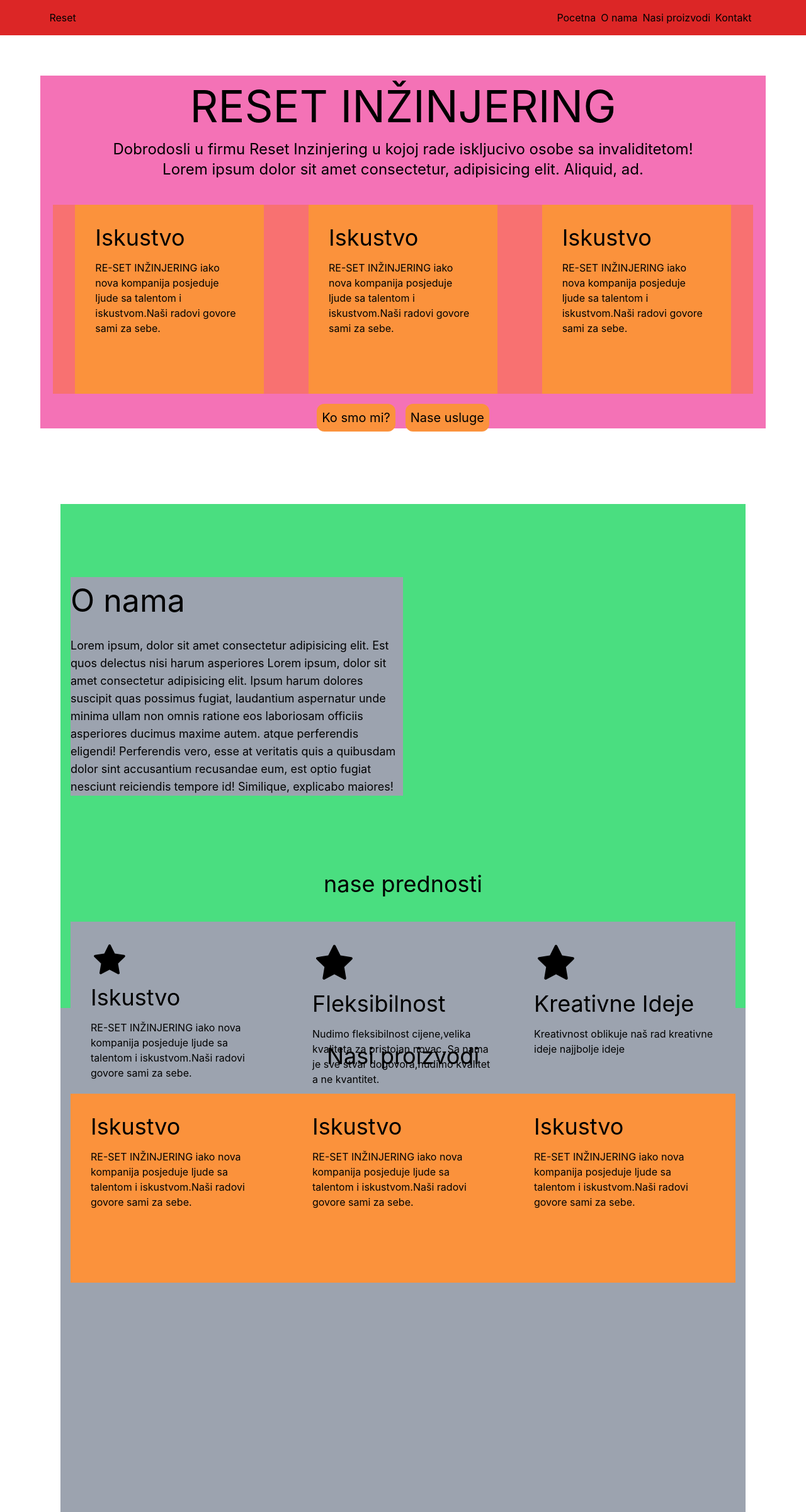
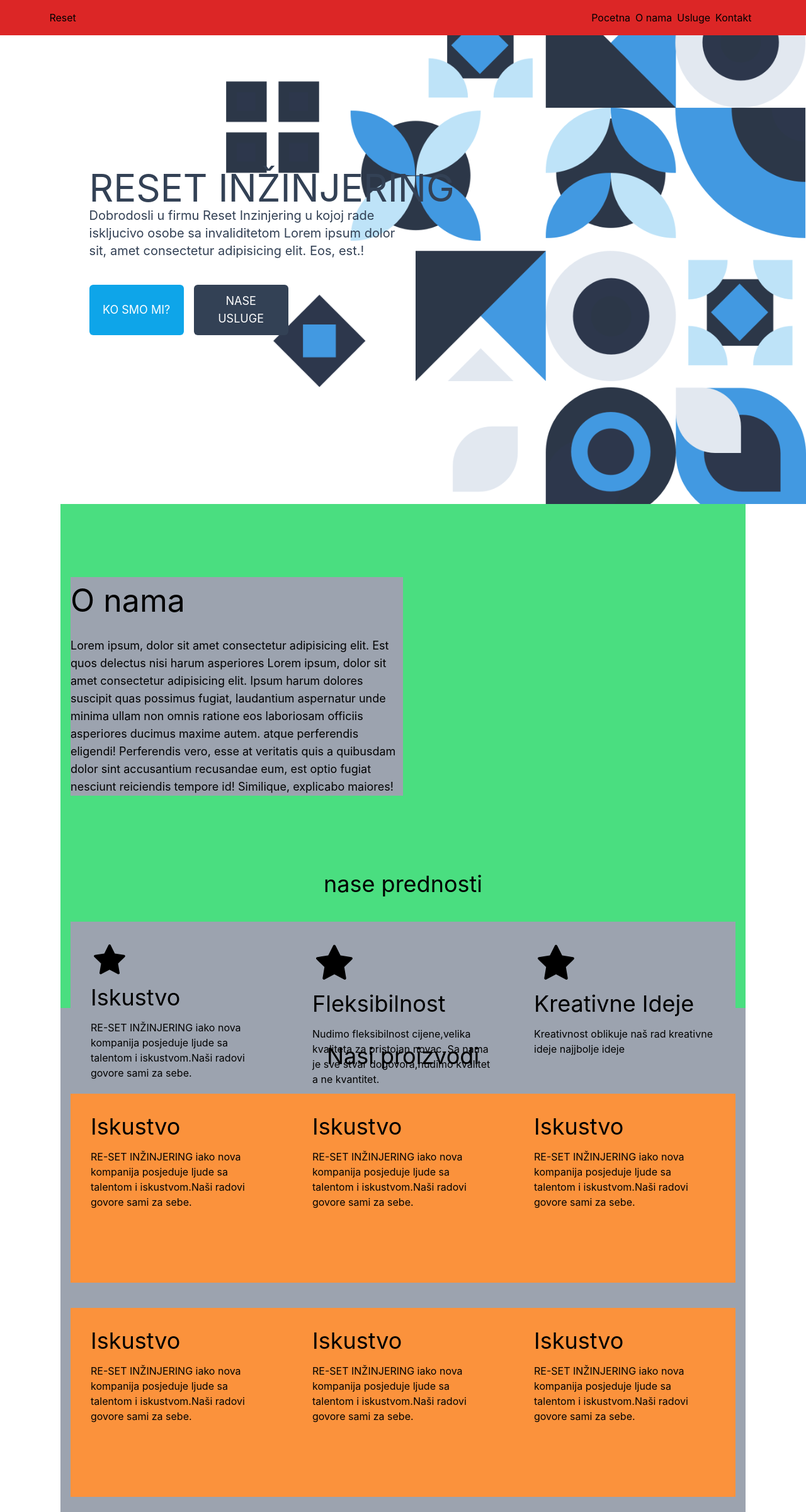
Before and after one commit to DenisKantic/RESET_ENGINEERING_WEBSITE, a React (Create React App) app: page / in a window 1280 px wide. Shown: the whole page at 63% size. Built offline with nearby package versions, Linux system fonts and the light colour scheme; the HTML template or start-up script is replaced by a standard one.

Commit message:
new homepage, better now

```diff
--- a/src/components/HomePage.jsx
+++ b/src/components/HomePage.jsx
@@ -1,38 +1,22 @@
 import React from 'react'
+import image from './assets/pattern_react.png';
 
 const HomePage = () => {
   return (
-    <div className='w-full h-[100vh]'>
-        <div className='mx-auto w-[90%] h-[100vh] flex items-center justify-start h-screen'>
-            <div className='w-full h-[70vh] p-5 flex items-center justify-center flex-col bg-pink-400'>
-            <h1 className='text-[70px]'>RESET INŽINJERING</h1>
-            <p className='text-2xl'>Dobrodosli u firmu Reset Inzinjering u kojoj rade iskljucivo osobe sa invaliditetom!</p>
-            <p className='text-2xl'>Lorem ipsum dolor sit amet consectetur, adipisicing elit. Aliquid, ad.</p>
-
-              {/*container*/}
-              <div className='flex flex-row justify-around bg-red-400 w-full mt-10'>
-          <div className='w-[300px] h-[300px] bg-orange-400 p-8'>
-           <h1 className='text-4xl mb-4'>Iskustvo</h1>
-           <p>RE-SET INŽINJERING iako nova kompanija posjeduje ljude sa talentom i iskustvom.Naši radovi govore sami za sebe.</p>
-          </div>
-
-            {/*container*/}
-            <div className='w-[300px] h-[300px] bg-orange-400 p-8'>
-           <h1 className='text-4xl mb-4'>Iskustvo</h1>
-           <p>RE-SET INŽINJERING iako nova kompanija posjeduje ljude sa talentom i iskustvom.Naši radovi govore sami za sebe.</p>
-          </div>
-
-            {/*container*/}
-            <div className='w-[300px] h-[300px] bg-orange-400 p-8'>
-           <h1 className='text-4xl mb-4'>Iskustvo</h1>
-           <p>RE-SET INŽINJERING iako nova kompanija posjeduje ljude sa talentom i iskustvom.Naši radovi govore sami za sebe.</p>
-          </div>
-          </div>
-
-
-            <div className='flex flex-row mt-4'>
-                <button className='bg-orange-400 mr-4 rounded-xl p-2 text-xl'>Ko smo mi?</button>
-                <button className='bg-orange-400 p-2 rounded-xl text-xl'>Nase usluge</button>
+    <div className='w-full h-[100vh] bg-center bg-cover top-0'
+    style={{
+      backgroundImage:
+      `url(${image})`}}>
+        <div className='mx-auto w-[90%] flex items-center justify-start h-screen bg-center bg-cover'>
+            <div className='mx-auto w-[90%] h-[70vh] p-5 flex items-start justify-center flex-col'>
+            <h1 className='text-6xl text-[#334155]'>RESET INŽINJERING</h1>
+            <div className='w-[50%]'>
+            <p className='text-xl text-[#334155]'>Dobrodosli u firmu Reset Inzinjering u kojoj rade iskljucivo osobe sa invaliditetom
+            Lorem ipsum dolor sit, amet consectetur adipisicing elit. Eos, est.!</p>
+            </div>
+            <div className='flex flex-row mt-10'>
+                <button className='bg-[#0ea5e9] text-white mr-4 rounded-md p-3 w-[150px] text-lg'>KO SMO MI?</button>
+                <button className='bg-[#334155] text-white p-3 rounded-md w-[150px] text-lg'>NASE USLUGE</button>
             </div>
             </div>
         </div>
--- a/src/components/Navigation.jsx
+++ b/src/components/Navigation.jsx
@@ -13,7 +13,7 @@ const HomePage = () => {
            <ul className='flex flex-row'>
             <li className='mr-2'>Pocetna</li>
             <li className='mr-2'>O nama</li>
-            <li className='mr-2'>Nasi proizvodi</li>
+            <li className='mr-2'>Usluge</li>
             <li className='mr-2'>Kontakt</li>
            </ul>
         </div>
--- a/src/components/Products.jsx
+++ b/src/components/Products.jsx
@@ -25,6 +25,25 @@ const Products = () => {
 
           </div>
 
+          <div className='flex justify-between mt-10'>
+           {/*container*/}
+           <div className='w-[400px] h-[300px] bg-orange-400 p-8'>
+           <h1 className='text-4xl mb-4'>Iskustvo</h1>
+           <p>RE-SET INŽINJERING iako nova kompanija posjeduje ljude sa talentom i iskustvom.Naši radovi govore sami za sebe.</p>
+          </div>
+
+          <div className='w-[400px] h-[300px] bg-orange-400 p-8'>
+           <h1 className='text-4xl mb-4'>Iskustvo</h1>
+           <p>RE-SET INŽINJERING iako nova kompanija posjeduje ljude sa talentom i iskustvom.Naši radovi govore sami za sebe.</p>
+          </div>
+
+          <div className='w-[400px] h-[300px] bg-orange-400 p-8'>
+           <h1 className='text-4xl mb-4'>Iskustvo</h1>
+           <p>RE-SET INŽINJERING iako nova kompanija posjeduje ljude sa talentom i iskustvom.Naši radovi govore sami za sebe.</p>
+          </div>
+          </div>
+
+
         </div>
     </div>
   )
```
Also changed, not shown: src/components/assets/pattern_react.png (added).
